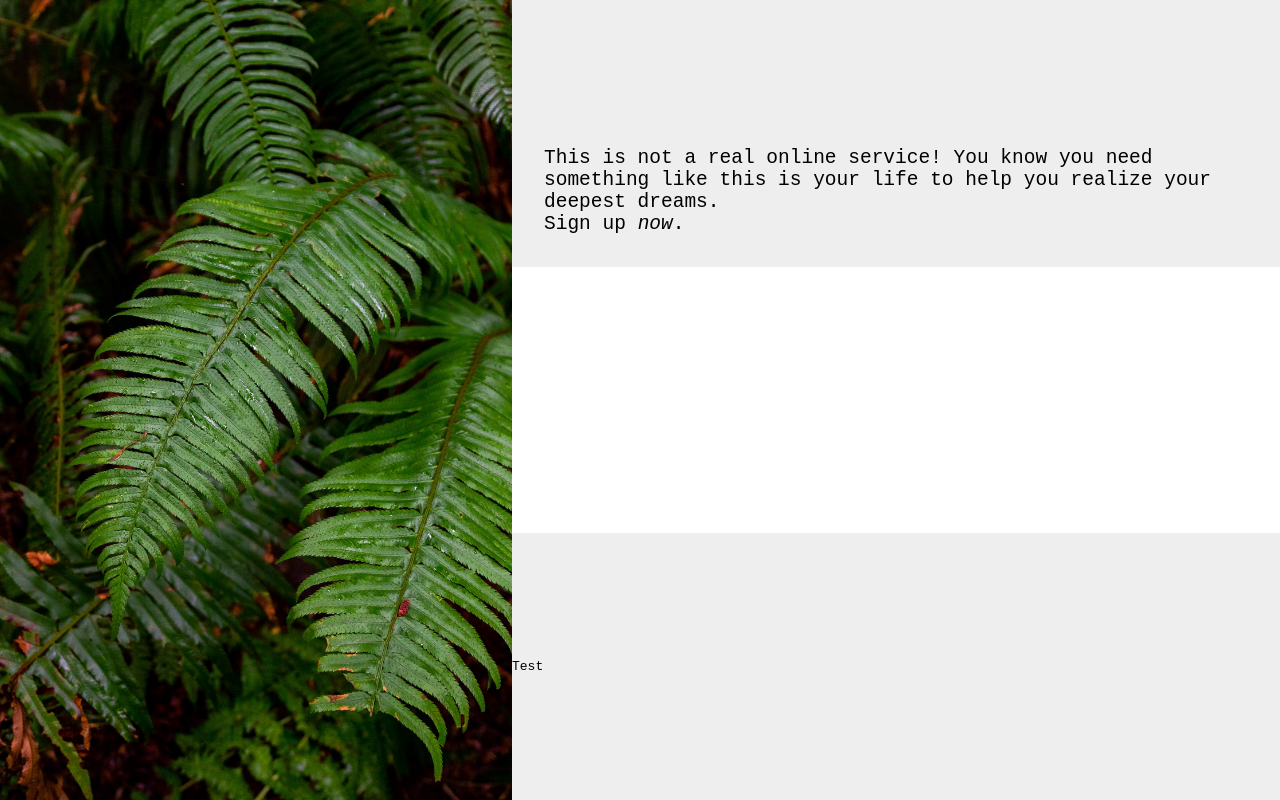
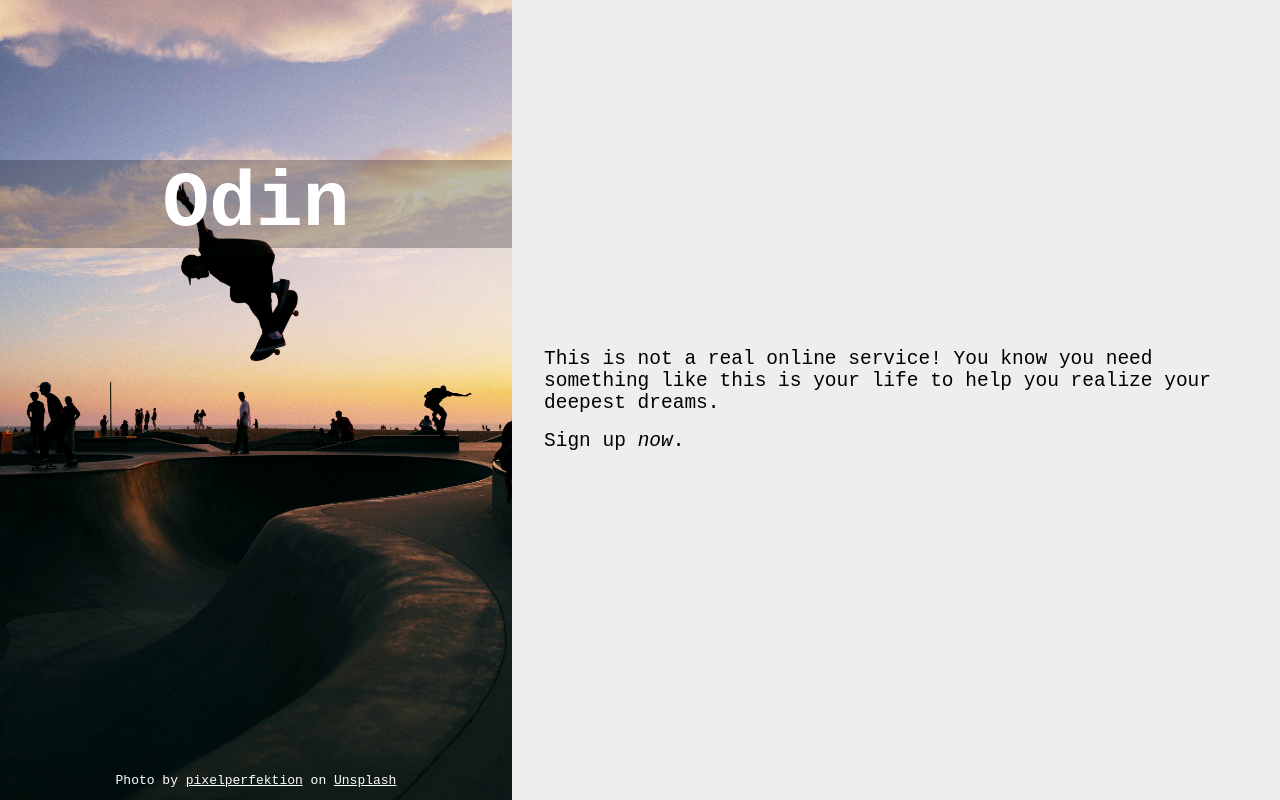
Before and after one commit to rileyorear/sign-up-form, a plain HTML site: page index.html in a window 1280 px wide. Drawn offline with Linux system fonts and the light colour scheme.

Commit message:
Add most of skeleton

```diff
--- a/index.html
+++ b/index.html
@@ -8,21 +8,19 @@
 </head>
 <body>
   <div class="left">
+    <div class="title">
+      <h1>Odin</h1>
+    </div>
+    <p class="credits">Photo by <a href="https://unsplash.com/@pixelperfektion">pixelperfektion</a> on <a href="https://unsplash.com">Unsplash</a></p>
   </div>
 
   <div class="right">
-    <div class="section" id="section1">
       <div>
         <p>This is not a real online service! You know you need something like this is your life to help you realize your deepest dreams.</p>
         <p>Sign up <em>now</em>.</p>
-      </div>
     </div>
-    <div class="section" id="section2">
 
-    </div>
-    <div class="section" id="section3">
-      Test
-    </div>
+
   </div>
 </body>
 </html>
--- a/style.css
+++ b/style.css
@@ -9,18 +9,36 @@ body {
   display: flex;
 }
 
+a {
+  color: white;
+}
+
 .left {
   background-position: center center;
-  background-image: url("./Assets/halie-west-25xggax4bSA-unsplash.jpg");
+  background-image: url("./Assets/pixelperfektion-OS2WODdxy1A-unsplash.jpg");
   background-size: cover;
-  flex: 1;
+  flex: 3;
   display: flex;
   flex-direction: column;
   justify-content: space-between;
+  color: white;
+  font-size: 3em;
+  text-align: center;
 }
 
-.section {
-  height: calc(100vh/3);
+
+.title {
+  background-color: rgba(0, 0, 0, 0.256);
+  margin-top: 20vh
+}
+
+.credits {
+  font-size: medium;
+  margin-bottom: 12px;
+}
+
+.right {
+  height: 100vh;
   width: 60vw;
   background-color: rgb(238, 238, 238);
   display: flex;
@@ -28,15 +46,10 @@ body {
   justify-content: center;
 }
 
-#section1 {
-  justify-content: flex-end;
-}
-
-#section1 div {
+.right div {
   padding: 32px;
   font-size: 1.5em;
+  display: flex;
+  flex-direction: column;
+  gap: 16px;
 }
-
-#section2 {
-  background-color: white;
-}
```
Also changed, not shown: Assets/pixelperfektion-OS2WODdxy1A-unsplash.jpg (added).
